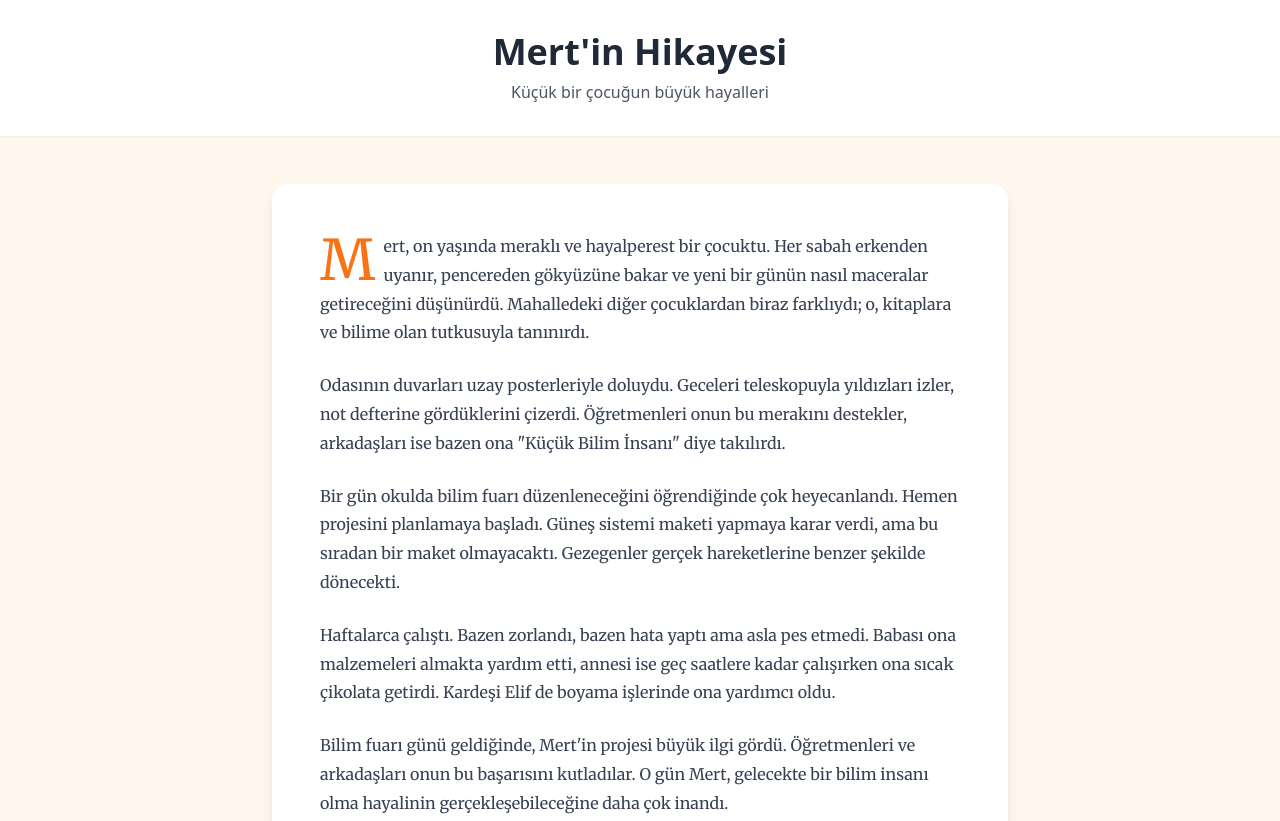
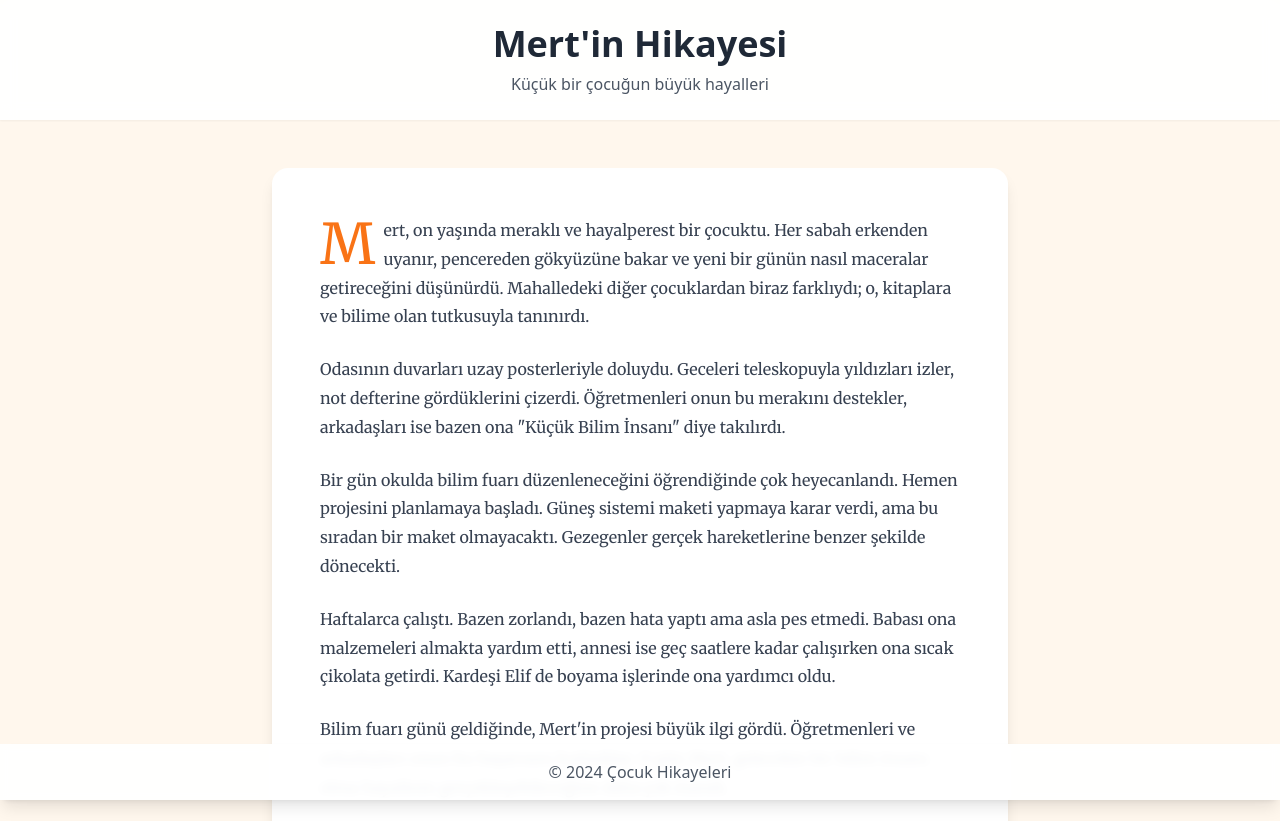
Before and after one commit to eymenkandemir/eymenkandemir.github.io, a plain HTML site: page index.html in a window 1280 px wide. Shown: the top 821 px of the page. Drawn offline with nearby package versions, Linux system fonts and the light colour scheme.

Commit message:
Update index.html

```diff
--- a/index.html
+++ b/index.html
@@ -19,11 +19,36 @@
             padding-right: 0.5rem;
             color: #f97316;
         }
+
+        /* Kaydırma çubuğu stilleri */
+        ::-webkit-scrollbar {
+            width: 12px;
+        }
+
+        ::-webkit-scrollbar-track {
+            background: #fff3e0;
+        }
+
+        ::-webkit-scrollbar-thumb {
+            background: #f97316;
+            border-radius: 6px;
+            border: 3px solid #fff3e0;
+        }
+
+        ::-webkit-scrollbar-thumb:hover {
+            background: #ea580c;
+        }
+
+        /* Sabit header için stil */
+        .sticky-header {
+            backdrop-filter: blur(8px);
+            background-color: rgba(255, 255, 255, 0.95);
+        }
     </style>
 </head>
-<body class="bg-orange-50">
-    <!-- Header -->
-    <header class="py-8 bg-white shadow-sm">
+<body class="bg-orange-50 min-h-screen">
+    <!-- Sabit Header -->
+    <header class="sticky top-0 z-50 py-6 shadow-sm sticky-header">
         <div class="container mx-auto px-4">
             <h1 class="text-4xl font-bold text-center text-gray-800">Mert'in Hikayesi</h1>
             <p class="text-center text-gray-600 mt-2">Küçük bir çocuğun büyük hayalleri</p>
@@ -33,6 +58,11 @@
     <!-- Ana İçerik -->
     <main class="container mx-auto px-4 py-12 max-w-3xl">
         <article class="bg-white rounded-2xl shadow-lg p-8 md:p-12">
+            <!-- İlerleme Çubuğu -->
+            <div class="fixed top-0 left-0 w-full h-1 bg-orange-100">
+                <div id="progress-bar" class="h-full bg-orange-500 transition-all duration-300"></div>
+            </div>
+
             <!-- Hikaye Metni -->
             <div class="story-text text-gray-700 space-y-6">
                 <p class="first-letter">
@@ -81,11 +111,21 @@
         </article>
     </main>
 
-    <!-- Footer -->
-    <footer class="py-8 text-center text-gray-600">
+    <!-- Sabit Footer -->
+    <footer class="fixed bottom-0 w-full bg-white bg-opacity-95 py-4 shadow-lg backdrop-blur-sm">
         <div class="container mx-auto px-4">
-            <p>© 2024 Çocuk Hikayeleri</p>
+            <p class="text-center text-gray-600">© 2024 Çocuk Hikayeleri</p>
         </div>
     </footer>
+
+    <!-- İlerleme çubuğu için JavaScript -->
+    <script>
+        window.addEventListener('scroll', () => {
+            const winScroll = document.documentElement.scrollTop;
+            const height = document.documentElement.scrollHeight - document.documentElement.clientHeight;
+            const scrolled = (winScroll / height) * 100;
+            document.getElementById('progress-bar').style.width = scrolled + '%';
+        });
+    </script>
 </body>
 </html>
```
